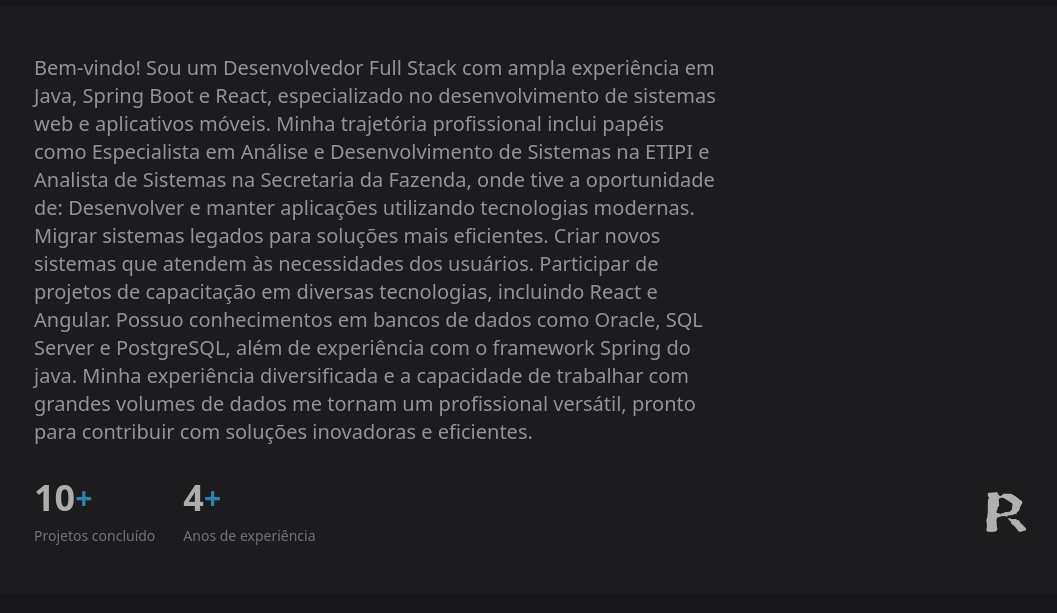
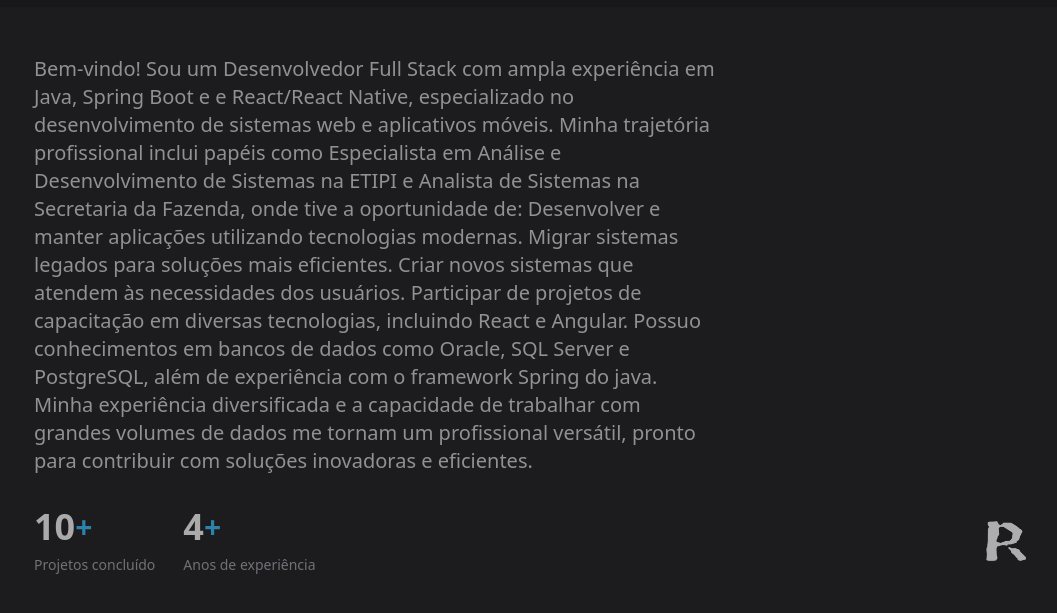
Before and after one commit to rafa543/rafael-araujo-portfolio, a React (Vite) app: page / in a window 1280 px wide. Shown: the part 653-1266 px from the top of the page, without its empty margins (110-1167 px from the left). Built offline with nearby package versions, Linux system fonts and the light colour scheme; the HTML template or start-up script is replaced by a standard one.

Commit message:
Alterado about e CV

```diff
--- a/src/components/About.jsx
+++ b/src/components/About.jsx
@@ -17,16 +17,16 @@ const About = () => {
         <div className="bg-zinc-800/50 p-7 rounded-2xl md:p-12 reveal-up">
           <p className="text-zinc-300 mb-4 md:mb-8 md:text-xl md:max-w-[60ch]">
             Bem-vindo! Sou um Desenvolvedor Full Stack com ampla experiência em
-            Java, Spring Boot e React, especializado no desenvolvimento de
-            sistemas web e aplicativos móveis. Minha trajetória profissional
-            inclui papéis como Especialista em Análise e Desenvolvimento de
-            Sistemas na ETIPI e Analista de Sistemas na Secretaria da Fazenda,
-            onde tive a oportunidade de: Desenvolver e manter aplicações
-            utilizando tecnologias modernas. Migrar sistemas legados para
-            soluções mais eficientes. Criar novos sistemas que atendem às
-            necessidades dos usuários. Participar de projetos de capacitação em
-            diversas tecnologias, incluindo React e Angular. Possuo
-            conhecimentos em bancos de dados como Oracle, SQL Server e
+            Java, Spring Boot e e React/React Native, especializado no
+            desenvolvimento de sistemas web e aplicativos móveis. Minha
+            trajetória profissional inclui papéis como Especialista em Análise e
+            Desenvolvimento de Sistemas na ETIPI e Analista de Sistemas na
+            Secretaria da Fazenda, onde tive a oportunidade de: Desenvolver e
+            manter aplicações utilizando tecnologias modernas. Migrar sistemas
+            legados para soluções mais eficientes. Criar novos sistemas que
+            atendem às necessidades dos usuários. Participar de projetos de
+            capacitação em diversas tecnologias, incluindo React e Angular.
+            Possuo conhecimentos em bancos de dados como Oracle, SQL Server e
             PostgreSQL, além de experiência com o framework Spring do java.
             Minha experiência diversificada e a capacidade de trabalhar com
             grandes volumes de dados me tornam um profissional versátil, pronto
--- a/src/components/Experience.jsx
+++ b/src/components/Experience.jsx
@@ -20,7 +20,9 @@ const Experience = () => {
                   {experience.company}
                 </span>
               </h6>
-              <p className="mb-4 text-neutral-400">{experience.description}</p>
+              <p className="mb-4 text-neutral-400 whitespace-pre-line">
+                {experience.description}
+              </p>
               {experience.technologies.map((tech, index) => (
                 <span
                   className="mr-2 mt-4 rounded bg-sky-400 px-2 py-1 text-sm font-medium text-zinc-950"
--- a/src/components/Footer.jsx
+++ b/src/components/Footer.jsx
@@ -106,7 +106,7 @@ const Footer = () => {
           </a>
 
           <p className="text-zinc-500 text-sm reveal-up">
-            &copy; 2024 <span className="text-zinc-200">rafaelaraujo</span>
+            &copy; 2025 <span className="text-zinc-200">rafaelaraujo</span>
           </p>
         </div>
       </div>
--- a/src/components/Hero.jsx
+++ b/src/components/Hero.jsx
@@ -9,10 +9,10 @@ const Hero = () => {
           <div className="flex items-center gap-3">
             <figure className="img-box w-9 h-9 rounded-lg">
               <img
-                src="https://media.licdn.com/dms/image/v2/D4E03AQG7vO_vNUGbFA/profile-displayphoto-shrink_100_100/profile-displayphoto-shrink_100_100/0/1728056309997?e=1735776000&v=beta&t=WbNdqprFulFTCVS8XPUTTp71M0Xt-VXXgJQdLFE2Meo"
+                src="https://media.licdn.com/dms/image/v2/D4E03AQG7vO_vNUGbFA/profile-displayphoto-shrink_200_200/profile-displayphoto-shrink_200_200/0/1728056309998?e=1754524800&v=beta&t=DLX6zMN-Okeg369OjYeBYHRNAPiGhuK2i7hjIWI-NY0"
                 width={40}
                 height={40}
-                alt="Henry clark portrait"
+                alt="Rafael araujo"
                 className="img-cover"
               />
             </figure>
--- a/src/constants/index.js
+++ b/src/constants/index.js
@@ -3,7 +3,7 @@ export const EXPERIENCES = [
     year: "2021 - 2024",
     role: "Analista de Sistema",
     company: "SEFAZ-PI | Secretaria de Estado da Fazenda",
-    description: `esenvolvedor Full Stack utilizando Java com Spring boot e React. Atuando
+    description: `Desenvolvedor Full Stack utilizando Java com Spring boot e React. Atuando
  na manutenção de sistemas legados, migração de sistemas para novas tecnologias e criando
  sistemas novos para atender as demandas dos usuarios.`,
   technologies: ["Javascript", "React.js", "Java", "SpringBoot", "Oracle", "Docker"],
@@ -12,9 +12,29 @@ export const EXPERIENCES = [
     year: "2024 - Hoje",
     role: "Especialista em analise e desenvolvimento de sistemas",
     company: "EMPRESA DE TECNOLOGIA DE INFORMACAO DO ESTADO DO PIAUI S/A - ETIPI",
-    description: `Desenvolvedor Full Stack utilizando Java com Spring boot e React. Atuando
- na manutenção de sistemas legados, migração de sistemas para novas tecnologias e criando
- sistemas novos para atender as demandas dos usuarios.`,
-    technologies: ["Javascript", "React.js", "Java", "SpringBoot", "Oracle", "Docker", "Openshift", "Argo"],
+    description: `Atuação como Desenvolvedor Full Stack com foco em Java (Spring Boot) e React/React Native,
+responsável pelo desenvolvimento, manutenção e modernização de sistemas críticos da
+administração pública estadual. As principais entregas incluem:
+
+⚫ Desenvolvimento de sistema robusto de geração de boletos para a SEFAZ-PI, com alta
+demanda de requisições diárias e integração com microserviços do PIX, atendendo diversos
+órgãos públicos do Estado do Piauí.
+⚫ Criação de aplicativo móvel em React Native para controle de movimentação de mercadorias
+(MDF-e) utilizado em postos fiscais em todo o estado. A aplicação inclui funcionalidades
+como consulta a documentos fiscais (NF-e, CT-e, MDF-e), verificação de contribuintes e
+representantes, geração de cobranças, emissão de vistorias e relatórios de estoque
+empresarial.
+⚫ Suporte e manutenção de sistema legado em JSF (JavaServer Faces), especificamente no
+módulo de IPVA.
+⚫ Manutenção de sistema de emissão de certidões negativas relacionadas a débitos e
+obrigações com a SEFAZ-PI.
+⚫ Desenvolvimento de rotinas de processamento de MDF-e chegados ao Estado, com
+tratamento e armazenamento de dados provenientes do ambiente nacional da Receita
+Federal.
+⚫ Implementação de frontend em React para consulta pública de NFC-e (Nota Fiscal de
+Consumidor Eletrônica).
+`,
+    technologies: ["Javascript", "React.js", "Java", "SpringBoot", "Oracle", "Docker", "React Native"],
   }
+
 ];
```
Also changed, not shown: 1 other file (tests, documents, lock files or other folders).
